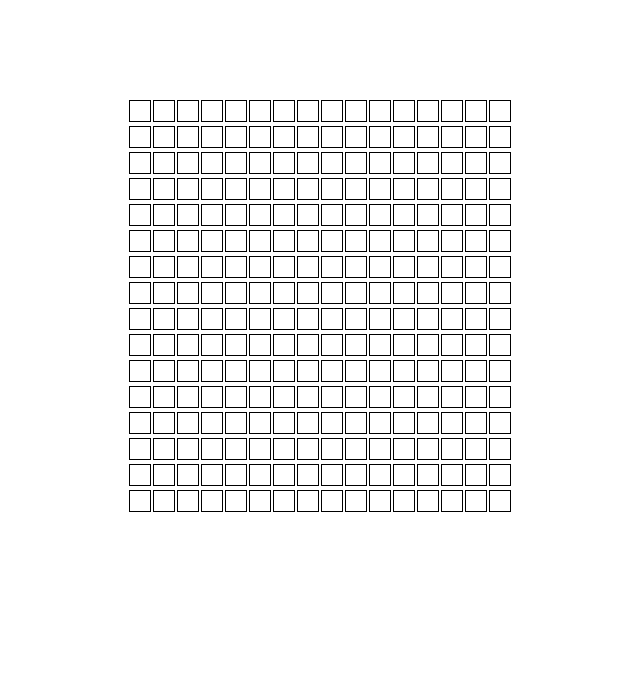
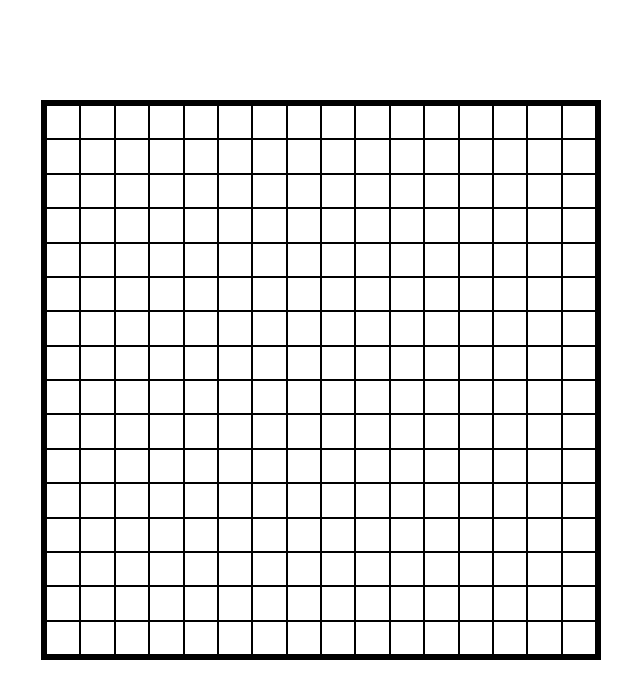
Before and after one commit to FranciscoTurro/etch-a-sketch, a plain HTML site: page index.html in a window 1280 px wide. Shown: the whole page, without its empty margins (319-959 px from the left). Drawn offline with Linux system fonts and the light colour scheme.

Commit message:
Basic functionality done

```diff
--- a/index.html
+++ b/index.html
@@ -1,16 +1,16 @@
 <!DOCTYPE html>
 <html lang="en">
-<head>
-    <meta charset="UTF-8">
-    <meta http-equiv="X-UA-Compatible" content="IE=edge">
-    <meta name="viewport" content="width=device-width, initial-scale=1.0">
-    <link rel="stylesheet" href="styles.css">
+  <head>
+    <meta charset="UTF-8" />
+    <meta http-equiv="X-UA-Compatible" content="IE=edge" />
+    <meta name="viewport" content="width=device-width, initial-scale=1.0" />
+    <link rel="stylesheet" href="styles.css" />
     <script defer src="script.js"></script>
     <title>Document</title>
-</head>
-<body>
-    <div id="container">
-
+  </head>
+  <body>
+    <div id="main">
+      <div id="container"></div>
     </div>
-</body>
+  </body>
 </html>
--- a/script.js
+++ b/script.js
@@ -1,30 +1,30 @@
 const container = document.getElementById("container");
-let rows = document.getElementsByClassName("gridRow");
-let cells = document.getElementsByClassName("cell");
+let cell;
 
-function defaultGrid(rows,columns) {
-    makeRows(rows);
-    makeColumns(columns);
+function makeCell(cellNum) {
+    for (let i=0;i<cellNum;i++) {
+        cell = document.createElement('div');
+        cell.classList.add('cell');
+        container.appendChild(cell);
+    }
 }
 
-function makeRows(rowNum) {
-    for (r = 0; r < rowNum; r++) {
-        let row = document.createElement("div");
-        container.appendChild(row).className = "gridRow";
-    };
-};
-//fuck
-function makeColumns(cellNum) {
-    for (i = 0; i < rows.length; i++) {
-        for (j = 0; j < cellNum; j++) {
-            let newCell = document.createElement("div");
-            rows[j].appendChild(newCell).className = "cell";
-        };
-    };
-};
+function makeGrid(numRow,numCol) {
+    container.style.setProperty('--numRows',numRow);
+    container.style.setProperty('--numCols',numCol);
+    for (let i=0;i<numRow;i++) {
+        makeCell(numCol);
+    }
+}
 
-defaultGrid(16,16);
+container.addEventListener('mouseover',(e) => {
+    if (e.target.matches("div.cell")) {
+        changeColor(e.target);
+    }
+});
 
-container.addEventListener("mouseover",function(event) {
-event.target.style.backgroundColor='black';
-})
+function changeColor(target) {
+    target.style.backgroundColor = "black";
+}
+
+makeGrid(16,16)
--- a/styles.css
+++ b/styles.css
@@ -1,14 +1,21 @@
+#main {
+    display: flex;
+    justify-content: center;
+    align-items: center;
+    margin-top: 100px;
+}
+
+#container {
+    display: grid;
+    margin:auto;
+    grid-template-columns: repeat(var(--numCols), 1fr);
+    grid-template-rows: repeat(var(--numRows), 1fr);
+    width: 550px;
+    height: 550px;
+    border: black solid 5px;
+}
+
 .cell {
+    display:flex;
     border: 1px solid black;
-    min-width: 20px;
-    min-height: 20px;
-    display: inline-block;
-    margin-right: 2px;
-  }
-
-  #container {
-      display: flex;
-      flex-direction: column;
-      align-items: center;
-      margin-top: 100px;
-  }
+}
```
